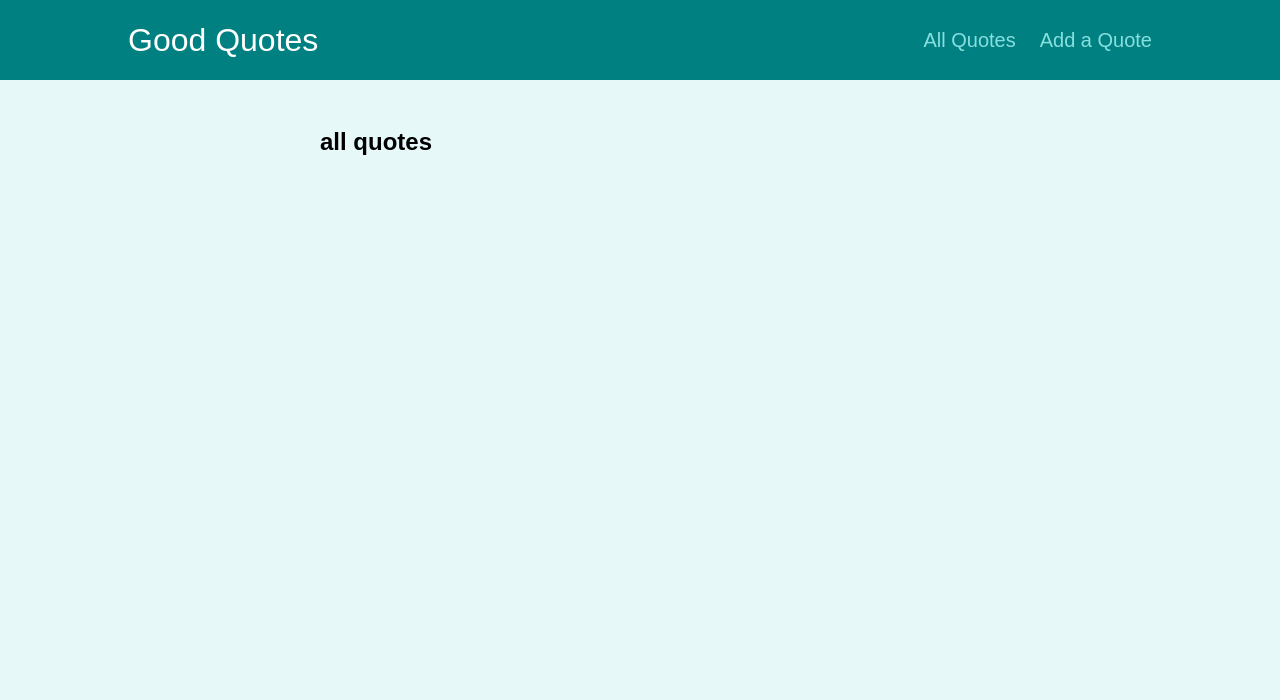
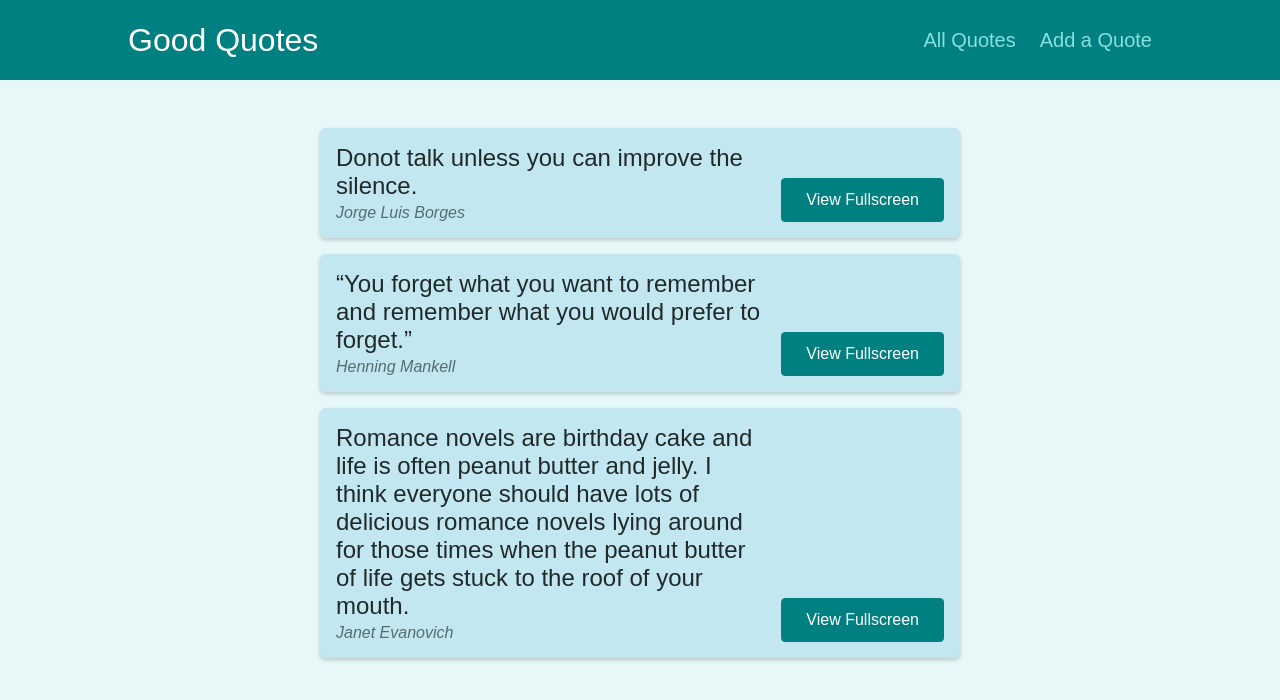
Before and after one commit to igdkaur/quotes-app, a React (Create React App) app: page /quotes in a window 1280 px wide. Shown: the top 700 px of the page. Built offline with nearby package versions, Linux system fonts and the light colour scheme.

Commit message:
render dummy data

```diff
--- a/src/pages/AllQuotes.js
+++ b/src/pages/AllQuotes.js
@@ -1,5 +1,25 @@
+import QuoteList from '../components/quotes/QuoteList'
+
+const DUMMY_QUOTES = [
+  {
+    id: 'q1',
+    author: 'Jorge Luis Borges',
+    text: 'Donot talk unless you can improve the silence.',
+  },
+  {
+    id: 'q2',
+    author: 'Henning Mankell',
+    text: '“You forget what you want to remember and remember what you would prefer to forget.” ',
+  },
+  {
+    id: 'q3',
+    author: ' Janet Evanovich',
+    text: 'Romance novels are birthday cake and life is often peanut butter and jelly. I think everyone should have lots of delicious romance novels lying around for those times when the peanut butter of life gets stuck to the roof of your mouth.',
+  },
+   ]
+
 const AllQuotes = () => {
- return<h2> all quotes </h2>
+ return <QuoteList quotes = {DUMMY_QUOTES} />
 }
 
 export default AllQuotes;
```
Also changed, not shown: 1 other file (tests, documents, lock files or other folders).
